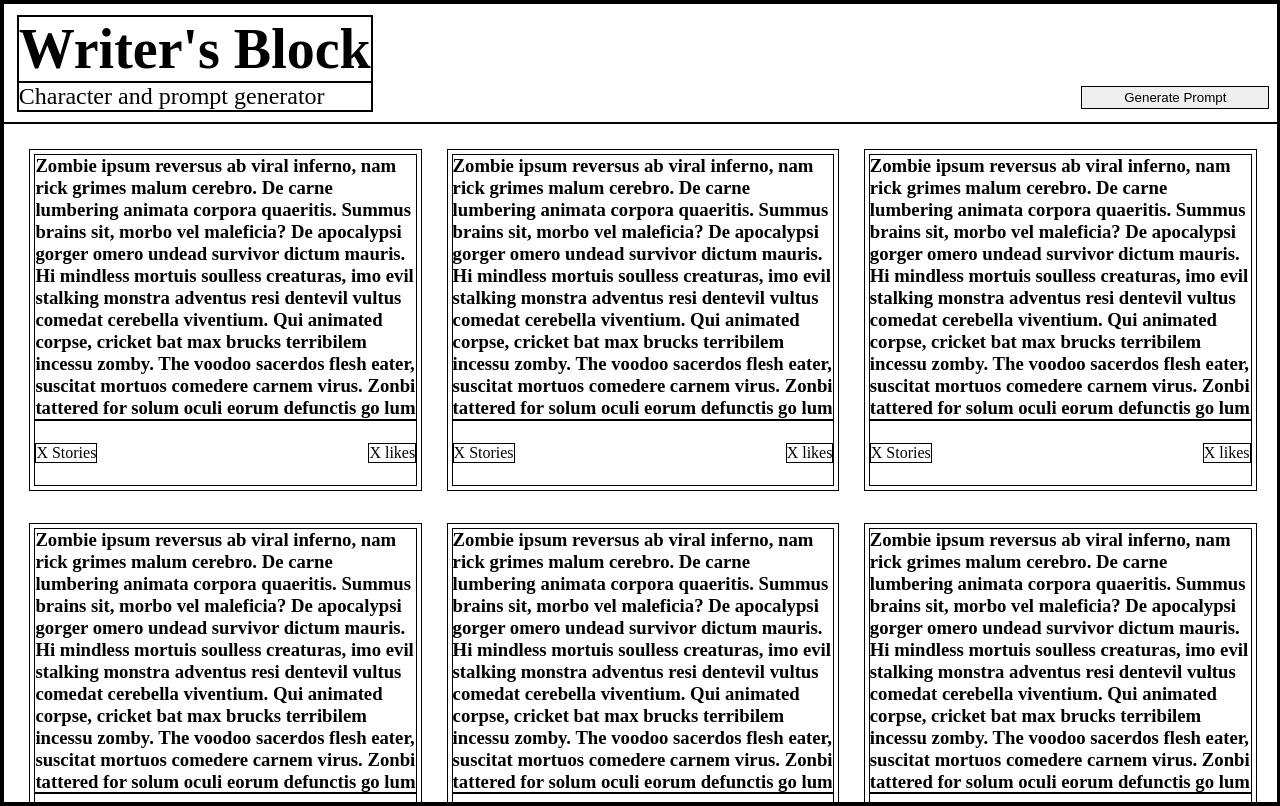
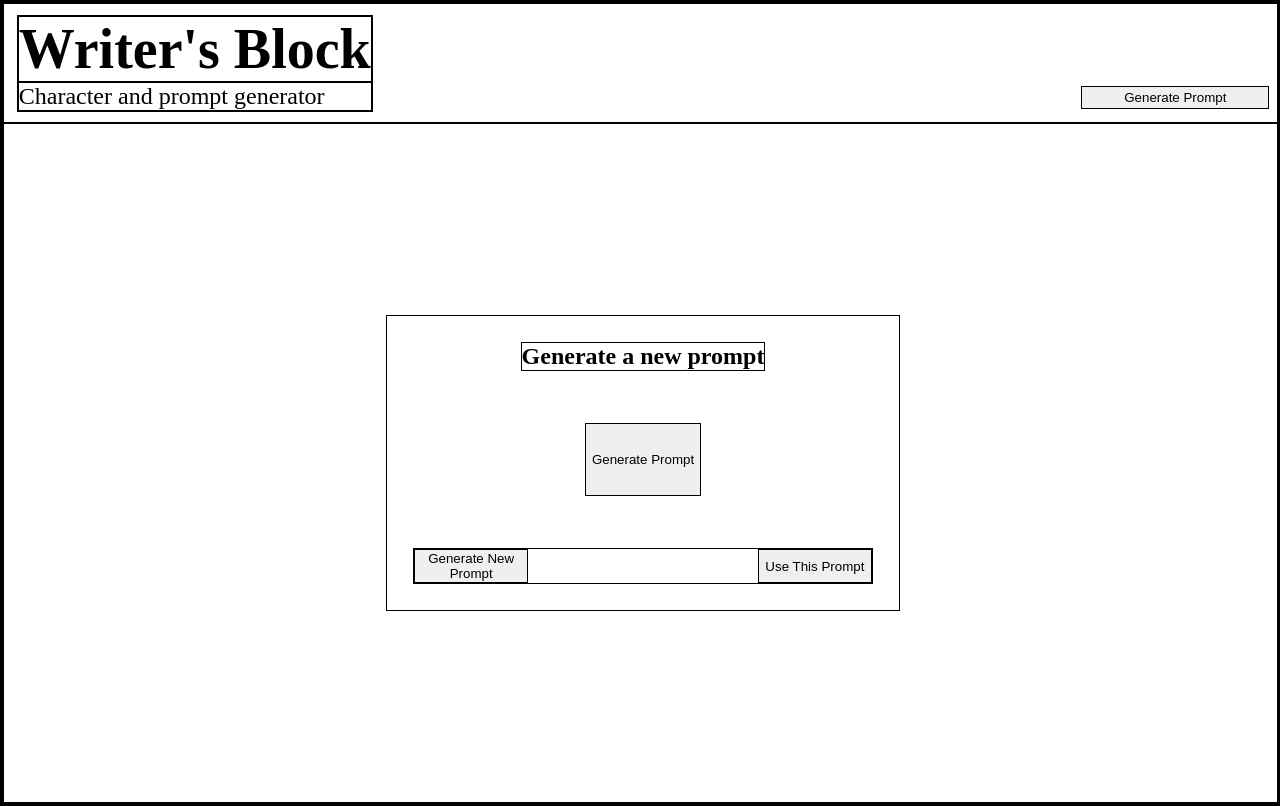
Before and after one commit to KyleWong2510/WritersBlock, a React (Create React App) app: page / in a window 1280 px wide. Built offline with nearby package versions, Linux system fonts and the light colour scheme.

Commit message:
Add buttons

```diff
--- a/src/App/App.js
+++ b/src/App/App.js
@@ -2,6 +2,7 @@ import React from 'react';
 import './App.css';
 import Header from '../Header/Header'
 import PromptContainer from '../PromptContainer/PromptContainer'
+import PromptGenerator from  '../PromptGenerator/PromptGenerator'
 
 class App extends React.Component {
   constructor() {
@@ -15,7 +16,8 @@ class App extends React.Component {
     return (
       <>
         <Header />
-        <PromptContainer />
+        {/* <PromptContainer /> */}
+        <PromptGenerator />
       </>
     )
   }
--- a/src/PromptContainer/PromptContainer.css
+++ b/src/PromptContainer/PromptContainer.css
@@ -1,10 +1,20 @@
 .prompt-container {
+  display: flex;
+  flex-direction: column;
+  height: 85vh;
+  padding: 2%;
+  width: 100vw;
+}
+
+.prompt-container-title {
+  text-align: center;
+}
+
+.prompts {
   column-gap: 2%;
   display: grid;
   grid-template-columns: 1fr 1fr 1fr ;
-  height: 85vh;
   overflow: scroll;
   padding: 2%;
   row-gap: 5%;
-  width: 100vw;
 }
--- a/src/PromptContainer/PromptContainer.js
+++ b/src/PromptContainer/PromptContainer.js
@@ -6,6 +6,8 @@ import PromptCard from '../PromptCard/PromptCard'
 const PromptContainer = () => {
   return (
     <main className='prompt-container'>
+    <h2 className='prompt-container-title'>Prompts</h2>
+    <section className='prompts'>
       <PromptCard />
       <PromptCard />
       <PromptCard />
@@ -15,6 +17,7 @@ const PromptContainer = () => {
       <PromptCard />
       <PromptCard />
       <PromptCard />
+      </section>
     </main>
   )
 }
--- a/src/PromptGenerator/PromptGenerator.css
+++ b/src/PromptGenerator/PromptGenerator.css
@@ -0,0 +1,32 @@
+.prompt-generator {
+  align-content: center;
+  height: 85vh;
+  padding: 15% 30%;
+  width: 100vw
+}
+
+.generator-btn-container {
+  align-items: center;
+  display: flex;
+  flex-direction: column;
+  height: 100%;
+  justify-content: space-between;
+  padding: 5%;
+  width: 100%
+}
+
+.generator-confirm-btns {
+  display: flex;
+  height: 15%;
+  justify-content: space-between;
+  width: 100%
+}
+
+.generator-btns {
+  height: 100%;
+  width: 25%
+}
+
+.generate-btn {
+  height: 30%
+}
--- a/src/PromptGenerator/PromptGenerator.js
+++ b/src/PromptGenerator/PromptGenerator.js
@@ -1,2 +1,28 @@
 import React from 'react'
 import './PromptGenerator.css'
+
+class PromptGenerator extends React.Component {
+  constructor() {
+    super()
+    this.state={
+
+    }
+  }
+
+  render() {
+    return (
+      <main className='prompt-generator'>
+        <section className='generator-btn-container'>
+          <h2>Generate a new prompt</h2>
+          <button className='generator-btns generate-btn'>Generate Prompt</button>
+          <section className='generator-confirm-btns'>
+            <button className='generator-btns'>Generate New Prompt</button>
+            <button className='generator-btns'>Use This Prompt</button>
+          </section>
+        </section>
+      </main>
+    )
+  }
+}
+
+export default PromptGenerator
```
